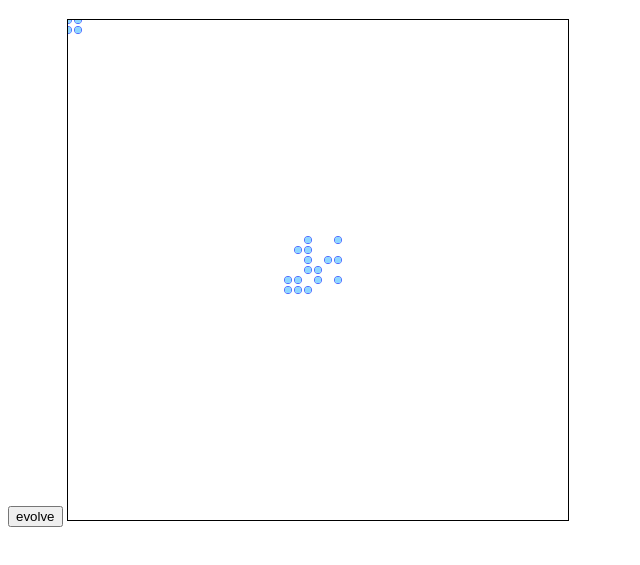
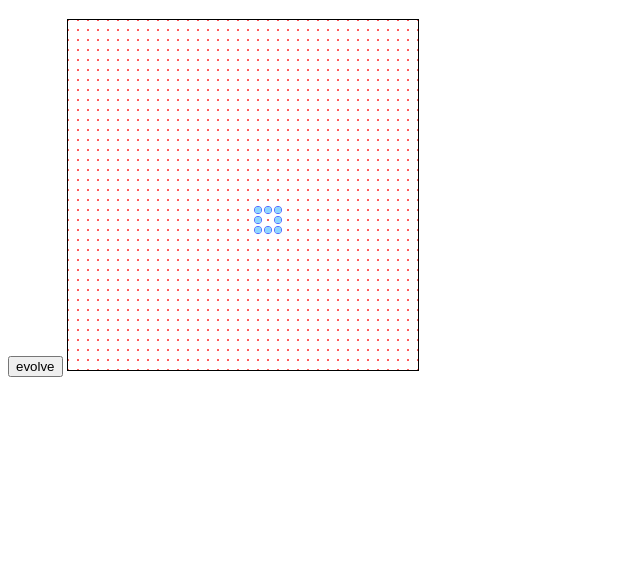
Before and after one commit to CandlelightDoener/ConwaysGameOfLife_c9, a website: page public/index.html in a window 1280 px wide. Both pictures are taken after a click on the button "evolve". Shown: the part 61-626 px from the top of the page, without its empty margins (0-640 px from the left). Drawn offline with Linux system fonts and the light colour scheme.

Commit message:
algorithm works, still manual clicking for evolution

```diff
--- a/public/canvasPainter.js
+++ b/public/canvasPainter.js
@@ -1,16 +1,20 @@
 function drawPopulation(population, canvasId) {
+    var canvas = document.getElementById(canvasId);
+    var context = canvas.getContext("2d");
+    context.clearRect(0, 0, canvas.width, canvas.height);
+
     for(var i=0; i<population.length; i++) {
         for(var j=0; j<population[i].length; j++) {
             if(population[i][j].isAlive()) {
-                paintCircle(canvasId, i*10, j*10);
+                paintLivingCell(context, i*10, j*10);
+            } else {
+                paintDeadCell(context, i*10, j*10);
             }
         }
     }
 }
 
-function paintCircle(canvasId, x, y) {
-    var canvas = document.getElementById(canvasId);
-    var context = canvas.getContext("2d");
+function paintLivingCell(context, x, y) {
     context.beginPath();
     context.arc(x, y, 3.5, 0, 2*Math.PI);
     context.strokeStyle = 'blue';
@@ -18,3 +22,13 @@ function paintCircle(canvasId, x, y) {
     context.fillStyle = '#8ED6FF';
     context.fill();
 }
+
+
+function paintDeadCell(context, x, y) {
+    context.beginPath();
+    context.arc(x, y, 0.5, 0, 2*Math.PI);
+    context.strokeStyle = 'red';
+    context.stroke();
+    context.fillStyle = 'red';
+    context.fill();
+}
--- a/public/conwaysGameOfLife.js
+++ b/public/conwaysGameOfLife.js
@@ -1,35 +1,32 @@
 function Cell(alive) {
     this.alive = alive;
-    this.lastStatusChangeInGeneration = 0;
+    this.numberOfLivingNeighbours = 0;
 }
 
-Cell.prototype.letLive = function(generation) {
+Cell.prototype.letLive = function() {
     this.alive = true;
-    this.lastStatusChangeInGeneration = generation;
 }
 
-Cell.prototype.letDie = function(generation) {
+Cell.prototype.letDie = function() {
     this.alive = false;
-    this.lastStatusChangeInGeneration = generation;
-}
-
-Cell.prototype.wasAliveBeforeGeneration = function(generation) {
-    if(this.alive)
-        return this.lastStatusChangeInGeneration < generation;
 }
 
 Cell.prototype.isAlive = function() {
     return this.alive;
 }
 
-Cell.prototype.evolve = function(neighbourCount, generation) {
+Cell.prototype.setNumberOfLivingNeighbours = function(numberOfLivingNeighbours) {
+    this.numberOfLivingNeighbours = numberOfLivingNeighbours;
+}
+
+Cell.prototype.evolve = function() {
     if(this.isAlive()) {
-        if(neighbourCount < 2 || neighbourCount > 3) {
-            this.letDie(generation);
+        if(this.numberOfLivingNeighbours < 2 || this.numberOfLivingNeighbours > 3) {
+            this.letDie();
         }
     } else {
-        if(neighbourCount == 3) {
-            this.letLive(generation);
+        if(this.numberOfLivingNeighbours === 3) {
+            this.letLive();
         }
     }
 }
@@ -48,39 +45,54 @@ function World() {
 
 World.prototype.createRandomStartingPopulation = function() {
 
-    var generationZero = 0;
+    var a=20, b=20;
+    this.cells[a][b].letLive();
+    this.cells[a-1][b].letLive();
+    this.cells[a+1][b].letLive();
+    this.cells[a][b-1].letLive();
+    this.cells[a][b+1].letLive();
 
-    this.cells[0][0].letLive(generationZero);
-    this.cells[0][1].letLive(generationZero);
-    this.cells[1][0].letLive(generationZero);
-    this.cells[1][1].letLive(generationZero);
-
+/*
     for(var i=22; i<28; i++)
         for(var j=22; j<28; j++)
             if(Math.random() > 0.5)
-                this.cells[i][j].letLive(generationZero);
+                this.cells[i][j].letLive();
+*/
 }
 
 World.prototype.getLatestPopulation = function() {
     return this.cells;
 }
 
-World.prototype.evolve = function(generation) {
+World.prototype.evolve = function() {
+    this.updateNeighbours();
+    this.evolveCells();
+}
+
+World.prototype.updateNeighbours = function() {
     for(var i=0; i < 50; i++) {
         for(var j=0; j < 50; j++) {
-            this.evolveCell(i, j, generation);
+            this.updateCellNeighbours(i, j);
         }
     }
 }
 
-World.prototype.evolveCell = function(x, y, generation) {
-    var neighbourCount = 0;
+World.prototype.evolveCells = function() {
+    for(var i=0; i < 50; i++) {
+        for(var j=0; j < 50; j++) {
+            this.cells[i][j].evolve();
+        }
+    }
+}
 
-    for(var i=Math.max(0, x-1); i < Math.min(50, x+1); i++)
-        for(var j=Math.max(0, y-1); j < Math.min(50, y+1); j++)
+World.prototype.updateCellNeighbours = function(x, y) {
+    var aliveNeighbourCount = 0;
+
+    for(var i=Math.max(0, x-1); i < Math.min(50, x+2); i++)
+        for(var j=Math.max(0, y-1); j < Math.min(50, y+2); j++)
             if(i != x || j != y)
-                if(this.cells[i][j].wasAliveBeforeGeneration(generation))
-                    neighbourCount++;
+                if(this.cells[i][j].isAlive())
+                    aliveNeighbourCount++;
 
-    this.cells[x][y].evolve(neighbourCount, generation);
+    this.cells[x][y].setNumberOfLivingNeighbours(aliveNeighbourCount);
 }
--- a/public/index.html
+++ b/public/index.html
@@ -18,8 +18,8 @@
             <button onclick="evolveAndDraw()">evolve</button>
             <canvas
                 id="world"
-                width="500"
-                height="500"
+                width="350"
+                height="350"
                 style="border:1px solid #000000;">
                 Canvas wird vom Browser nicht unterstützt
             </canvas>
@@ -30,11 +30,9 @@
             world.createRandomStartingPopulation();
             drawPopulation(world.getLatestPopulation(), 'world');
 
-            var generation = 1;
-
             function evolveAndDraw() {
-                console.log('evolving generation ' + generation);
-                world.evolve(generation++);
+                console.log('evolving generation ');
+                world.evolve();
                 drawPopulation(world.getLatestPopulation(), 'world');
             }
 
```
